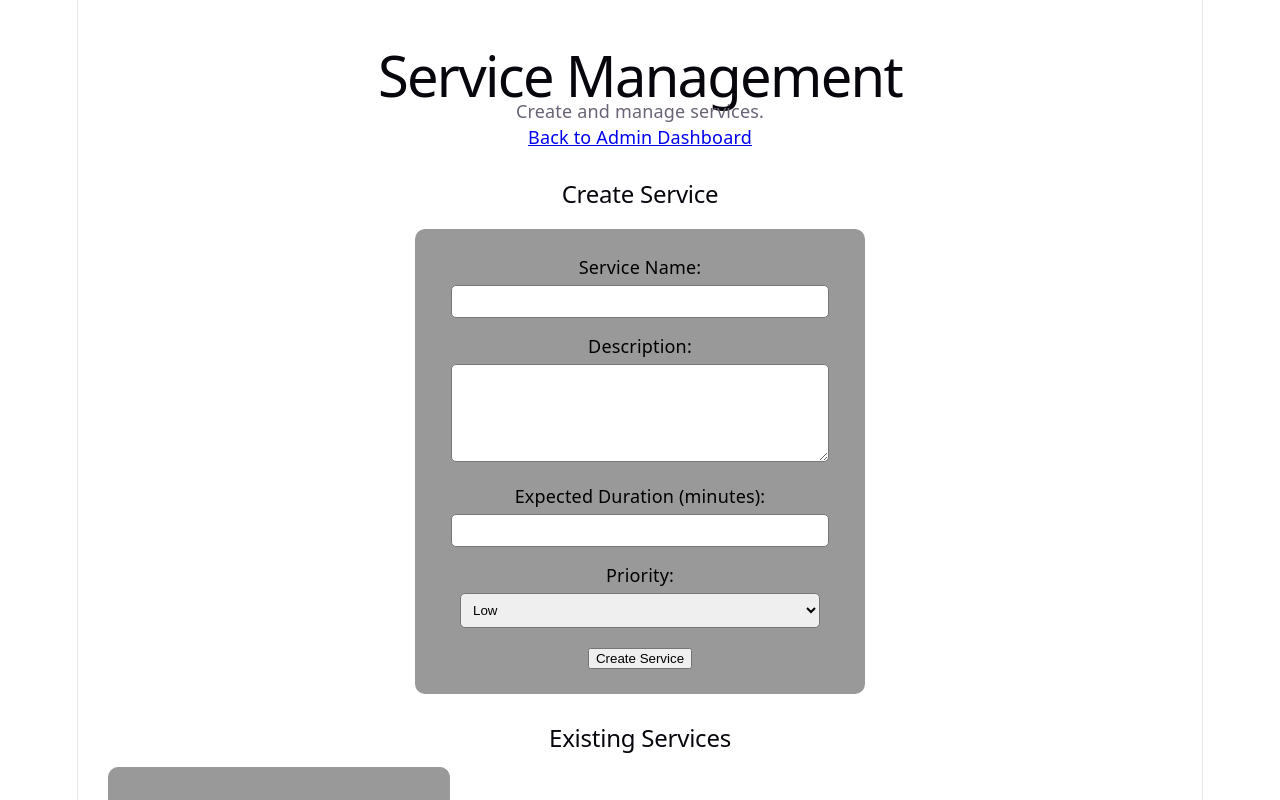
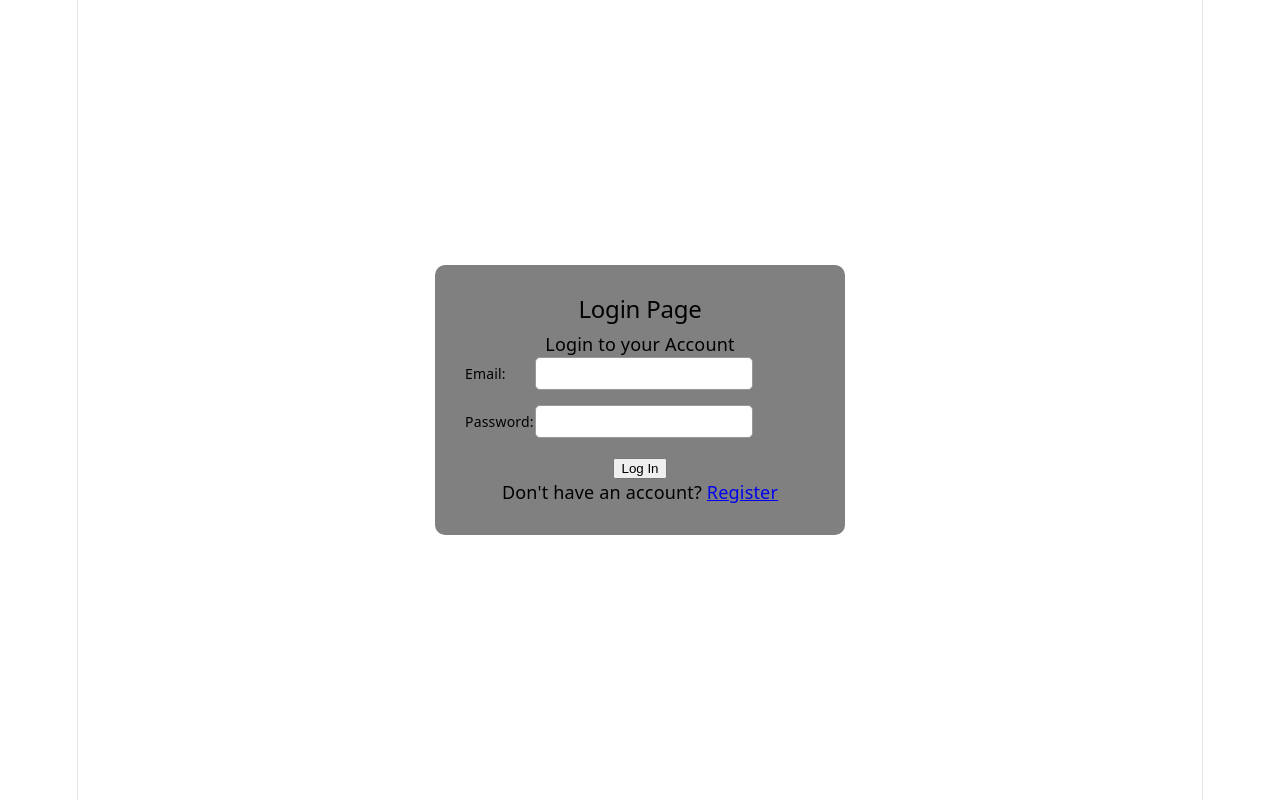
Before and after one commit to Irving13-97/QueueSmart-Project, a React (Vite) app: page / in a window 1280 px wide. Shown: the top 800 px of the page. Built offline with nearby package versions, Linux system fonts and the light colour scheme.

Commit message:
Reverted Login page back to normal. Added in Enejo Sam-Ochoha's ServiceManagement.jsx changes.

```diff
--- a/src/pages/Login.jsx
+++ b/src/pages/Login.jsx
@@ -1,143 +1,71 @@
-import { useState } from "react";
-import { Link } from "react-router-dom";
-import "../App.css";
+import { useState } from 'react';
+import { useNavigate, Link } from 'react-router-dom';
+import '../App.css';
 
-export default function ServiceManagement() {
-  const [serviceName, setServiceName] = useState("");
-  const [description, setDescription] = useState("");
-  const [duration, setDuration] = useState("");
-  const [priority, setPriority] = useState("low");
-  const [editingId, setEditingId] = useState(null);
-  const [message, setMessage] = useState("");
+// mock admin account. As of Assignment 2, this is the only email that
+// will allow one to login to the admin dashboard
+const adminEmails = ['admin@queuesmart.com'];
 
-  const [services, setServices] = useState([
-    {
-      id: 1,
-      name: "Express Oil Change",
-      description: "Quick oil change service",
-      duration: 15,
-      priority: "medium",
-    },
-    {
-      id: 2,
-      name: "Full Synthetic Service",
-      description: "Full synthetic oil service",
-      duration: 30,
-      priority: "high",
-    },
-  ]);
+export default function Login() {
+  const [email, setEmail] = useState('');
+  const [password, setPassword] = useState('');
+  const [error, setError] = useState('');
+  const navigate = useNavigate();
 
-  const handleSubmit = (e) => {
+  const handleLogin = (e) => {
     e.preventDefault();
 
-    const newService = {
-      id: editingId || Date.now(),
-      name: serviceName,
-      description: description,
-      duration: Number(duration),
-      priority: priority,
-    };
-
-    if (editingId) {
-      setServices(
-        services.map((service) =>
-          service.id === editingId ? newService : service
-        )
-      );
-      setMessage("Service updated successfully.");
-    } else {
-      setServices([...services, newService]);
-      setMessage("Service created successfully.");
+    // Client-side validation: check for empty fields
+    if (!email || !password) {
+      setError('Please fill in all fields.');
+      return;
     }
 
-    setServiceName("");
-    setDescription("");
-    setDuration("");
-    setPriority("low");
-    setEditingId(null);
-  };
+    if (!email.includes('@')){
+      setError('Please enter a valid email.');
+      return;
+    }
 
-  const handleEdit = (service) => {
-    setServiceName(service.name);
-    setDescription(service.description);
-    setDuration(service.duration);
-    setPriority(service.priority);
-    setEditingId(service.id);
-    setMessage("");
+    // Mock role-based routing: only emails on the admin list go to admin
+    if (adminEmails.includes(email.toLowerCase())) {
+      navigate('/admin-dashboard');
+    } else {
+      navigate('/user-dashboard');
+    }
   };
 
   return (
-    <div className="service-management">
-      <h1>Service Management</h1>
-      <p>Create and manage services.</p>
+    <div className="login-page">
+      <form className="login-card" onSubmit={handleLogin}>
+        <h2>Login Page</h2>
+        <p>Login to your Account</p>
 
-      <Link to="/admin-dashboard">Back to Admin Dashboard</Link>
+        {error && <p>{error}</p>}
 
-      <h2>{editingId ? "Edit Service" : "Create Service"}</h2>
-
-      {message && <p>{message}</p>}
-
-      <form onSubmit={handleSubmit}>
-        <div>
-          <label>Service Name:</label>
+        <div className="input-group">
+          <label>Email: </label>
           <input
-            type="text"
-            value={serviceName}
-            maxLength={100}
-            required
-            onChange={(e) => setServiceName(e.target.value)}
+            type="email"
+            value={email}
+            onChange={(e) => setEmail(e.target.value)}
           />
         </div>
 
-        <div>
-          <label>Description:</label>
-          <textarea
-            value={description}
-            required
-            onChange={(e) => setDescription(e.target.value)}
+        <div className="input-group">
+          <label>Password: </label>
+          <input
+            type="password"
+            value={password}
+            onChange={(e) => setPassword(e.target.value)}
           />
         </div>
 
-        <div>
-          <label>Expected Duration (minutes):</label>
-          <input
-            type="number"
-            min="1"
-            value={duration}
-            required
-            onChange={(e) => setDuration(e.target.value)}
-          />
-        </div>
+        <button type="submit">Log In</button>
 
-        <div>
-          <label>Priority:</label>
-          <select
-            value={priority}
-            onChange={(e) => setPriority(e.target.value)}
-          >
-            <option value="low">Low</option>
-            <option value="medium">Medium</option>
-            <option value="high">High</option>
-          </select>
-        </div>
-
-        <button type="submit">
-          {editingId ? "Update Service" : "Create Service"}
-        </button>
+        <p>
+          Don't have an account? <Link to="/register">Register</Link>
+        </p>
       </form>
-
-      <h2>Existing Services</h2>
-
-      {services.map((service) => (
-        <div className="service-card" key={service.id}>
-          <h3>{service.name}</h3>
-          <p>{service.description}</p>
-          <p>Expected Duration: {service.duration} minutes</p>
-          <p>Priority: {service.priority}</p>
-
-          <button onClick={() => handleEdit(service)}>Edit</button>
-        </div>
-      ))}
     </div>
   );
 }
--- a/src/pages/ServiceManagement.jsx
+++ b/src/pages/ServiceManagement.jsx
@@ -1,49 +1,143 @@
 import { useState } from "react";
 import { Link } from "react-router-dom";
-import '../App.css';
+import "../App.css";
 
-export default function ServiceManagement(){
-  const [serviceName, setServiceName] = useState('');
-  const handleSubmit = (e) =>{e.preventDefault()};
+export default function ServiceManagement() {
+  const [serviceName, setServiceName] = useState("");
+  const [description, setDescription] = useState("");
+  const [duration, setDuration] = useState("");
+  const [priority, setPriority] = useState("low");
+  const [editingId, setEditingId] = useState(null);
+  const [message, setMessage] = useState("");
 
-  return(
+  const [services, setServices] = useState([
+    {
+      id: 1,
+      name: "Express Oil Change",
+      description: "Quick oil change service",
+      duration: 15,
+      priority: "medium",
+    },
+    {
+      id: 2,
+      name: "Full Synthetic Service",
+      description: "Full synthetic oil service",
+      duration: 30,
+      priority: "high",
+    },
+  ]);
+
+  const handleSubmit = (e) => {
+    e.preventDefault();
+
+    const newService = {
+      id: editingId || Date.now(),
+      name: serviceName,
+      description: description,
+      duration: Number(duration),
+      priority: priority,
+    };
+
+    if (editingId) {
+      setServices(
+        services.map((service) =>
+          service.id === editingId ? newService : service
+        )
+      );
+      setMessage("Service updated successfully.");
+    } else {
+      setServices([...services, newService]);
+      setMessage("Service created successfully.");
+    }
+
+    setServiceName("");
+    setDescription("");
+    setDuration("");
+    setPriority("low");
+    setEditingId(null);
+  };
+
+  const handleEdit = (service) => {
+    setServiceName(service.name);
+    setDescription(service.description);
+    setDuration(service.duration);
+    setPriority(service.priority);
+    setEditingId(service.id);
+    setMessage("");
+  };
+
+  return (
     <div className="service-management">
       <h1>Service Management</h1>
-      <p>Create and Manage Services</p>
+      <p>Create and manage services.</p>
 
       <Link to="/admin-dashboard">Back to Admin Dashboard</Link>
 
-      <h2>Create Service</h2>
+      <h2>{editingId ? "Edit Service" : "Create Service"}</h2>
+
+      {message && <p>{message}</p>}
+
       <form onSubmit={handleSubmit}>
         <div>
           <label>Service Name:</label>
           <input
             type="text"
             value={serviceName}
+            maxLength={100}
+            required
             onChange={(e) => setServiceName(e.target.value)}
           />
         </div>
 
         <div>
           <label>Description:</label>
-          <textarea />
+          <textarea
+            value={description}
+            required
+            onChange={(e) => setDescription(e.target.value)}
+          />
         </div>
 
         <div>
           <label>Expected Duration (minutes):</label>
-          <input type="number"/>
+          <input
+            type="number"
+            min="1"
+            value={duration}
+            required
+            onChange={(e) => setDuration(e.target.value)}
+          />
         </div>
 
         <div>
           <label>Priority:</label>
-          <select>
+          <select
+            value={priority}
+            onChange={(e) => setPriority(e.target.value)}
+          >
             <option value="low">Low</option>
             <option value="medium">Medium</option>
             <option value="high">High</option>
           </select>
         </div>
-        <button type="submit">Create Service</button>
+
+        <button type="submit">
+          {editingId ? "Update Service" : "Create Service"}
+        </button>
       </form>
+
+      <h2>Existing Services</h2>
+
+      {services.map((service) => (
+        <div className="service-card" key={service.id}>
+          <h3>{service.name}</h3>
+          <p>{service.description}</p>
+          <p>Expected Duration: {service.duration} minutes</p>
+          <p>Priority: {service.priority}</p>
+
+          <button onClick={() => handleEdit(service)}>Edit</button>
+        </div>
+      ))}
     </div>
   );
 }
```
